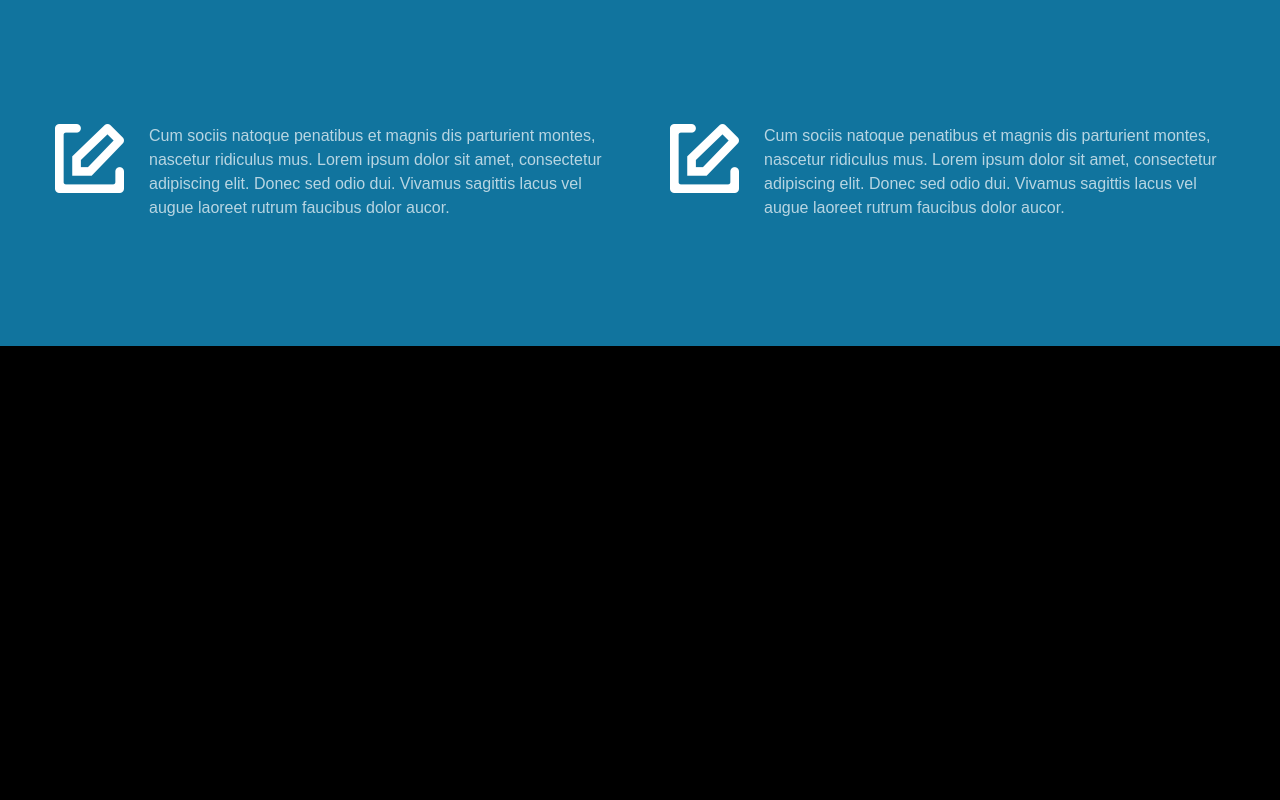
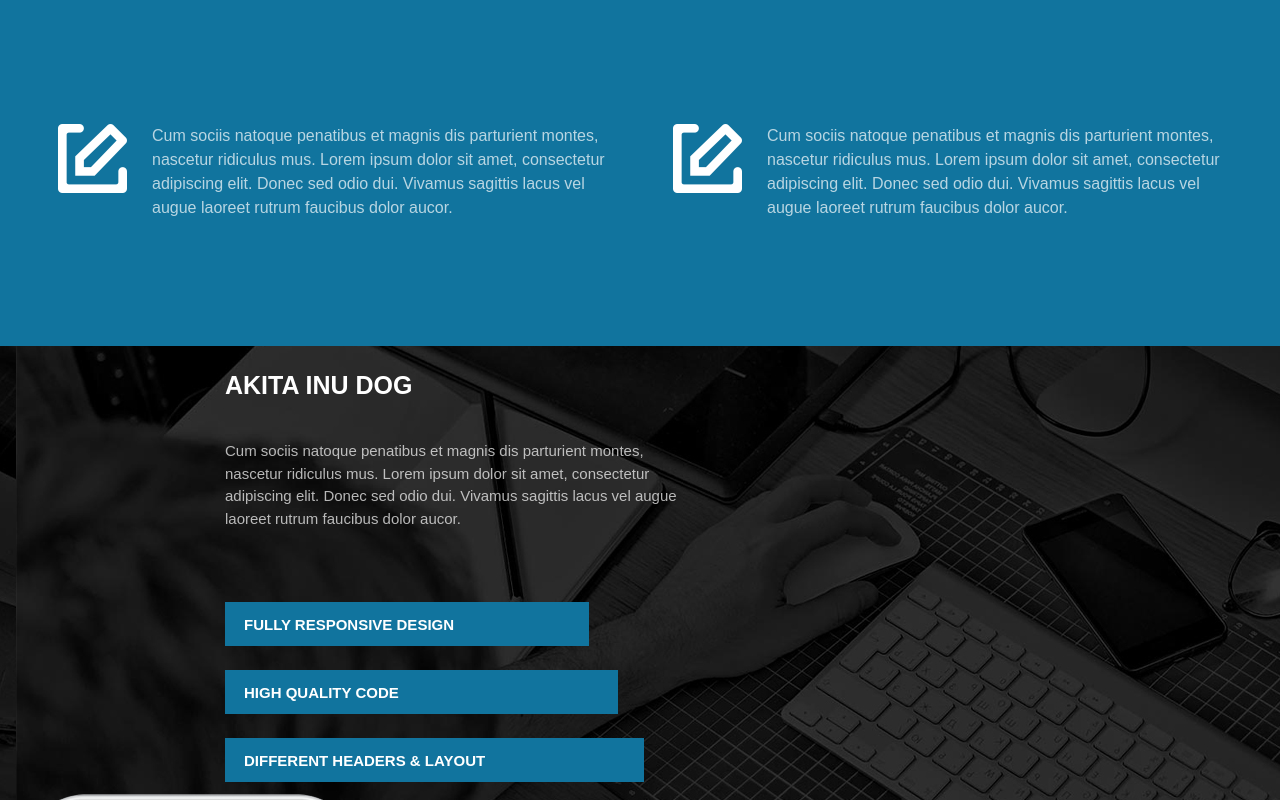
Before and after one commit to Athos627/project_1, a website: page index.html in a window 1280 px wide. Shown: the part 3680-4480 px from the top of the page. Before the commit the page ends 4026 px from the top, so only its background shows below. Drawn offline with Linux system fonts and the light colour scheme.

Commit message:
add block tutorials

```diff
--- a/index.html
+++ b/index.html
@@ -151,5 +151,17 @@
                 consectetur adipiscing elit. Donec sed odio dui. Vivamus sagittis lacus vel augue laoreet rutrum faucibus dolor aucor.</p>
         </div>
     </div>
+
+    <div class="tutorials">
+        <div class="text_tutorials">
+            <h3>AKITA INU DOG</h3>
+            <p>Cum sociis natoque penatibus et magnis dis parturient montes, nascetur ridiculus mus. Lorem ipsum dolor sit amet,
+                consectetur adipiscing elit. Donec sed odio dui. Vivamus sagittis lacus vel augue laoreet rutrum faucibus dolor aucor.</p>
+            <h4 class="design">FULLY RESPONSIVE DESIGN</h4>
+            <h4 class="code">HIGH QUALITY CODE</h4>
+            <h4 class="defferent">DIFFERENT HEADERS & LAYOUT</h4>
+        </div>
+        <img src="img/smartfone.png" class="smartfone">
+    </div>
 </body>
 </html>
--- a/styles/style.scss
+++ b/styles/style.scss
@@ -254,7 +254,7 @@ h1 {
 }
 
 .under_blog {
-  background-color: rgb(17,116,158,);
+  background-color: rgb(17,116,158);
   height: 355px;
   display: flex;
   flex-flow: row wrap;
@@ -265,6 +265,7 @@ h1 {
     width: 555px;
     height: 90px;
     padding: 0 30px;
+    display: flex;
     flex-flow: row wrap;
     justify-content: center;
     align-items: flex-start;
@@ -283,3 +284,57 @@ h1 {
     }
   }
 }
+
+.tutorials {
+  background-image: url("../img/bg7.jpg");
+  background-position: -5%;
+  height: 850px;
+  display: flex;
+  flex-flow: row wrap;
+  justify-content: space-between;
+  align-items: center;
+
+  .smartfone {
+    height: 651px;
+    margin-right: 290px;
+  }
+}
+
+.text_tutorials {
+  width: 470px;
+  margin-left: 225px;
+
+  h3 {
+    font-size: 25px;
+    margin-bottom: 40px;
+  }
+
+  p {
+    font-size: 15px;
+    line-height: 1.5;
+    color: rgba(255,255,255,0.7);
+    margin-bottom: 60px;
+  }
+
+  h4 {
+    font-size: 15px;
+    background-color: rgb(17,116,158);
+    display: inline-block;
+    padding-left: 19px;
+    padding-top: 14px;
+    padding-bottom: 13px;
+    margin: 12px 0;
+  }
+}
+
+.design {
+  padding-right: 135px;
+}
+
+.code {
+  padding-right: 219px;
+}
+
+.defferent {
+  padding-right: 159px;
+}
```
Also changed, not shown: img/smartfone.jpg (deleted), img/smartfone.png (added), styles/style.css, 2 other files.
